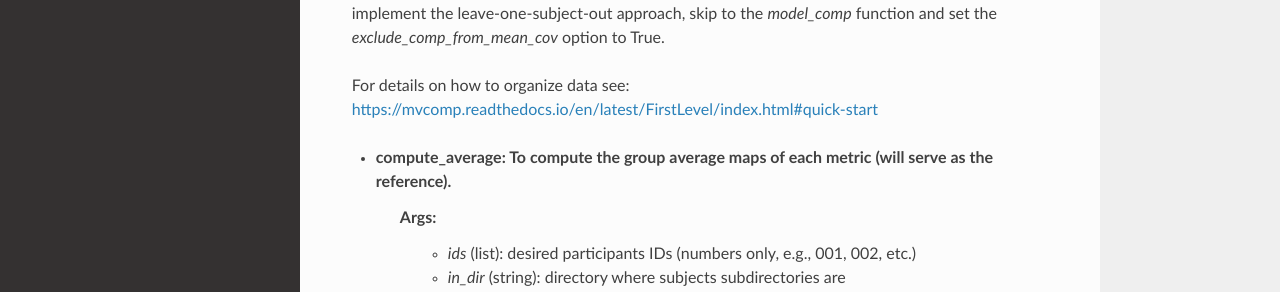
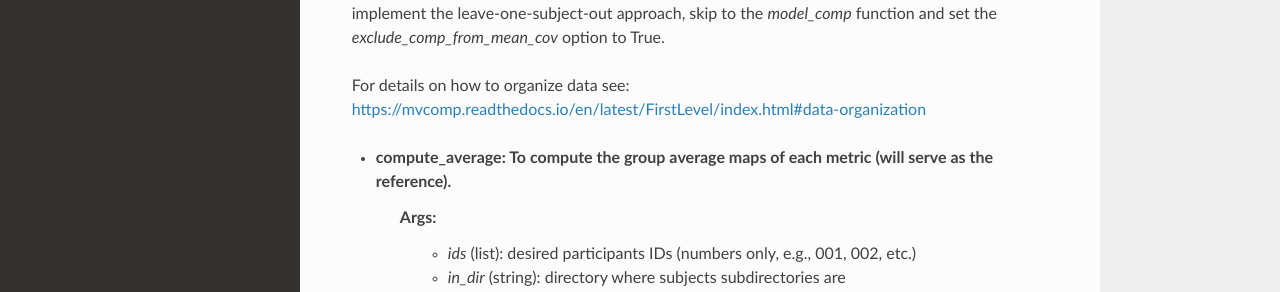
Before and after one commit to neuralabc/mvcomp, a Sphinx documentation site: the page built from docs/UserGuide/Combining_MRI_metrics.rst, in a window 1280 px wide and 900 px high. Shown: the part 435-727 px from the top of the window. Built offline with Sphinx 7.4.7 and the Read the Docs theme 2.0.0, drawn with Linux system fonts in a browser that asks for light colours; pages that are not in the unit, such as notebooks, are missing from menus; some of the changed lines change nothing that is shown.

Commit message:
Update Combining_MRI_metrics.rst
Changed the link to the data organization section

```diff
--- a/docs/UserGuide/Combining_MRI_metrics.rst
+++ b/docs/UserGuide/Combining_MRI_metrics.rst
@@ -5,7 +5,7 @@
 
 To ensure that each subject’s data will not bias their D2 values in single sample designs (i.e., where the entire sample is used as a reference) and to allow the evaluation of controls in two-sample designs, a leave-one-subject-out approach is possible. In this way, the subject under evaluation is excluded from the group mean (reference) and covariance matrix prior to calculating D2. To implement the leave-one-subject-out approach, skip to the `model_comp` function and set the `exclude_comp_from_mean_cov` option to True.
 
-For details on how to organize data see: https://mvcomp.readthedocs.io/en/latest/FirstLevel/index.html#quick-start
+For details on how to organize data see: https://mvcomp.readthedocs.io/en/latest/FirstLevel/index.html#data-organization
 
 - **compute_average**: To compute the group average maps of each metric (will serve as the reference).
     Args:
```
